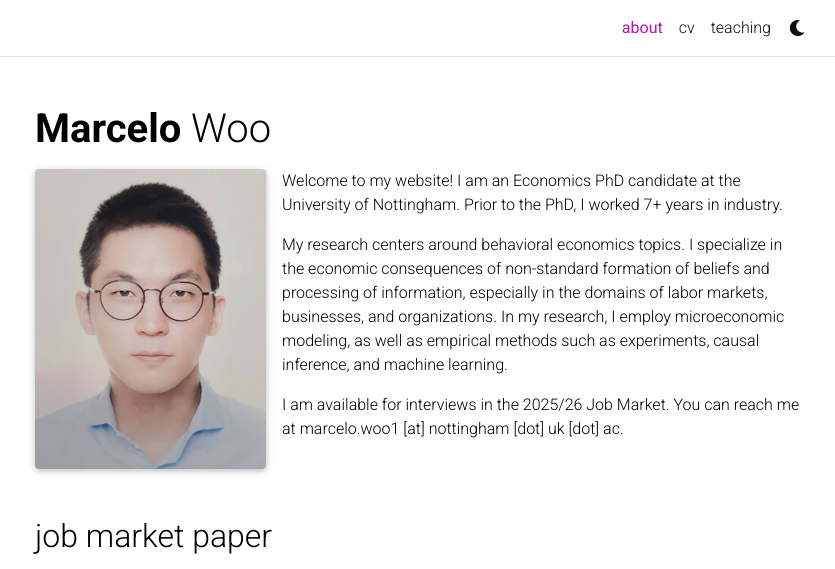
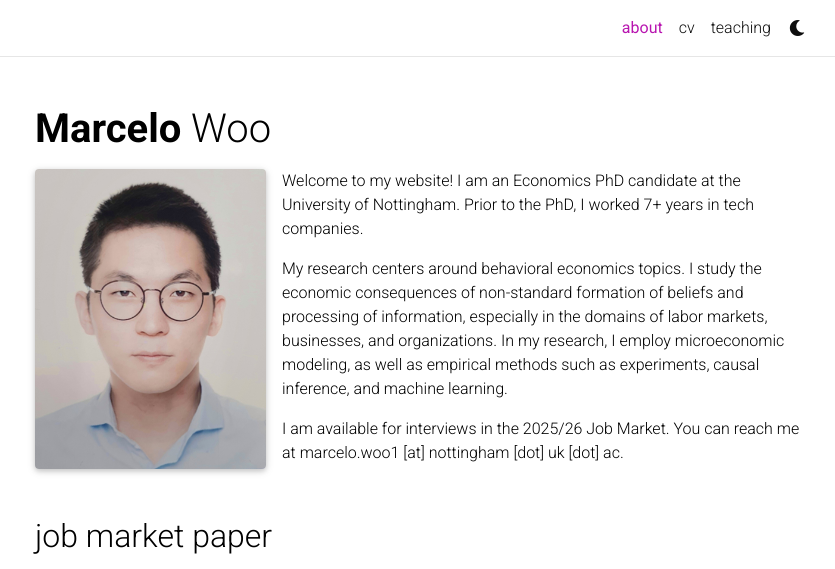
Before and after one commit to marcelowoo/marcelowoo.github.io, a Jekyll site: the page built from _pages/about.md, in a window 1280 px wide and 1114 px high, cut to the strip 0-569 px from the top of the window. Shown: the whole strip, without its empty margins (220-1055 px from the left). Built offline with Jekyll 4.4.1, drawn with Linux system fonts in a browser that asks for light colours; comment, search, counter and statistics services are not loaded; a style sheet for code colours, icons or effects is not loaded.

Commit message:
Update about.md

```diff
--- a/_pages/about.md
+++ b/_pages/about.md
@@ -15,9 +15,9 @@ selected_papers: true # includes a list of papers marked as "selected={true}"
 social: false  # includes social icons at the bottom of the page
 ---
 
-Welcome to my website! I am an Economics PhD candidate at the University of Nottingham. Prior to the PhD, I worked 7+ years in industry.
+Welcome to my website! I am an Economics PhD candidate at the University of Nottingham. Prior to the PhD, I worked 7+ years in tech companies.
 
-My research centers around behavioral economics topics. I specialize in the economic consequences of non-standard formation of beliefs and processing of information, especially in the domains of labor markets, businesses, and organizations. In my research, I employ microeconomic modeling, as well as empirical methods such as experiments, causal inference, and machine learning.
+My research centers around behavioral economics topics. I study the economic consequences of non-standard formation of beliefs and processing of information, especially in the domains of labor markets, businesses, and organizations. In my research, I employ microeconomic modeling, as well as empirical methods such as experiments, causal inference, and machine learning.
 
 <!-- My research interests center around the economic consequences of non-standard belief formation and information processing, in labor markets and organizations, using a combination of theoretical modelling and causal inference. -->
 
```
